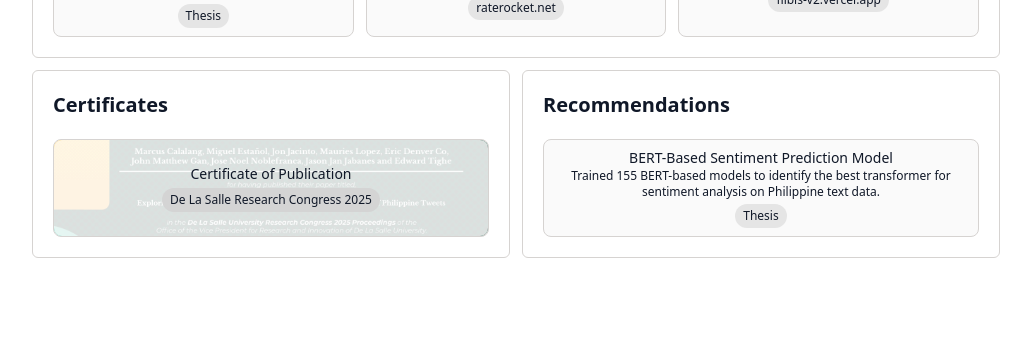
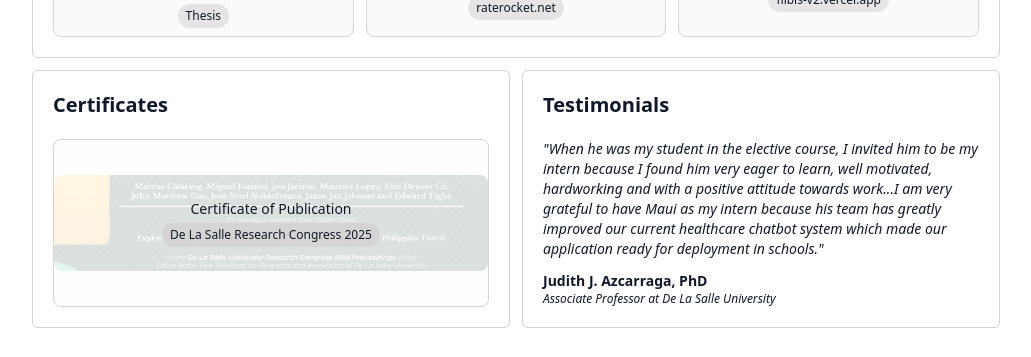
Before and after one commit to mauries-lopez/Web-Portfolio, a Next.js app: page / in a window 1280 px wide. Shown: the part 816-1173 px from the top of the page, without its empty margins (124-1155 px from the left). Before the commit the page ends 1106 px from the top, so only its background shows below. Built offline with nearby package versions, Linux system fonts and the light colour scheme.

Commit message:
progress commit
- Testinomial added
- Added navigation dots for future purposes

```diff
--- a/components/Main.tsx
+++ b/components/Main.tsx
@@ -8,7 +8,7 @@ import About from "./About";
 import TechStack from "./TechStack";
 import Projects from "./Projects";
 import Certificates from "./Certificates";
-import Recommendations from "./Recommendations";
+import Testimonials from "./Testimonials";
 
 export default function Main() {
 
@@ -96,9 +96,9 @@ export default function Main() {
             <div className="w-full md:flex md:flex-col md:gap-3">
                 <Certificates/>
             </div>
-            {/* Recommendations */}
+            {/* Testimonial */}
             <div className="w-full md:flex md:flex-col md:gap-3">
-                <Recommendations/>
+                <Testimonials/>
             </div>
         </section>
     </div>
--- a/components/Recommendations.tsx
+++ /dev/null
@@ -1,17 +0,0 @@
-import Project from "@/template/Project";
-
-export default function Recommendations(){
-
-    return (
-        <div className="h-full flex flex-col items-start border border-solid border-stone-300 dark:border-neutral-700 rounded-md p-5 dark:bg-neutral-900">
-            {/* Recommendations Title */}
-            <div className="w-full flex flex-row mb-5">
-                <h1 className="w-full text-lg md:text-xl font-bold text-gray-900 dark:text-gray-100 "> Recommendations </h1>
-            </div>
-            {/* Recommendation */}
-            <div className="w-full flex flex-col md:flex-row gap-3">
-                <Project title={"BERT-Based Sentiment Prediction Model"} desc={"Trained 155 BERT-based models to identify the best transformer for sentiment analysis on Philippine text data."} link={""} linkDisplay={"Thesis"} isPointer={false}/>
-            </div>
-        </div>
-    )
-}
--- /dev/null
+++ b/components/Testimonials.tsx
@@ -0,0 +1,25 @@
+import Testimonial from "@/template/Testimonial";
+
+export default function Testimonials(){
+
+    return (
+        <div className="h-full flex flex-col items-start border border-solid border-stone-300 dark:border-neutral-700 rounded-md p-5 dark:bg-neutral-900">
+            {/* Testimonials Title */}
+            <div className="w-full flex flex-row">
+                <h1 className="w-full text-lg md:text-xl font-bold text-gray-900 dark:text-gray-100 "> Testimonials </h1>
+            </div>
+            {/* Recommendation */}
+            <div className="w-full flex flex-col mt-5">
+                <Testimonial
+                    desc={`"When he was my student in the elective course, I invited him to be my intern because I found him very eager to learn, well motivated, hardworking and with a positive attitude towards work...I am very grateful to have Maui as my intern because his team has greatly improved our current healthcare chatbot system which made our application ready for deployment in schools."`}
+                    name={"Judith J. Azcarraga, PhD"}
+                    position={"Associate Professor at De La Salle University"}
+                />
+            </div>
+            {/* Navigation Dots for Testimonial Carousel (HIDDEN; ONLY 1 TESTIMONIAL)*/}
+            <div className="hidden w-full flex justify-center mt-5 gap-x-1">
+                <button className="bg-neutral-950 dark:bg-stone-400 rounded-full h-2 w-2"></button>
+            </div>
+        </div>
+    )
+}
--- a/hooks/useShowModal.tsx
+++ b/hooks/useShowModal.tsx
@@ -10,7 +10,7 @@ export function useShowModal() {
     }
 
     useEffect(() => {
-        console.log("modal:", modalBool);
+        //console.log("modal:", modalBool);
     }, [modalBool]);
 
     return { modalBool, changeModalBool };
--- /dev/null
+++ b/template/Testimonial.tsx
@@ -0,0 +1,25 @@
+
+interface TestimonialProps{
+    desc: string;
+    name: string;
+    position: string;
+}
+
+export default function Testimonial({desc, name, position}: TestimonialProps){
+
+    return (
+        <div className="flex flex-col">
+            <p className="text-xs md:text-sm italic text-gray-900 dark:text-gray-100">
+                {desc}
+            </p>
+            <div className="flex flex-col mt-3">
+                <p className="text-sm font-semibold text-gray-900 dark:text-gray-100">
+                    {name}
+                </p>
+                <p className="text-xs italic text-gray-900 dark:text-gray-100">
+                    {position}
+                </p>
+            </div>
+        </div>
+    )
+}
```
